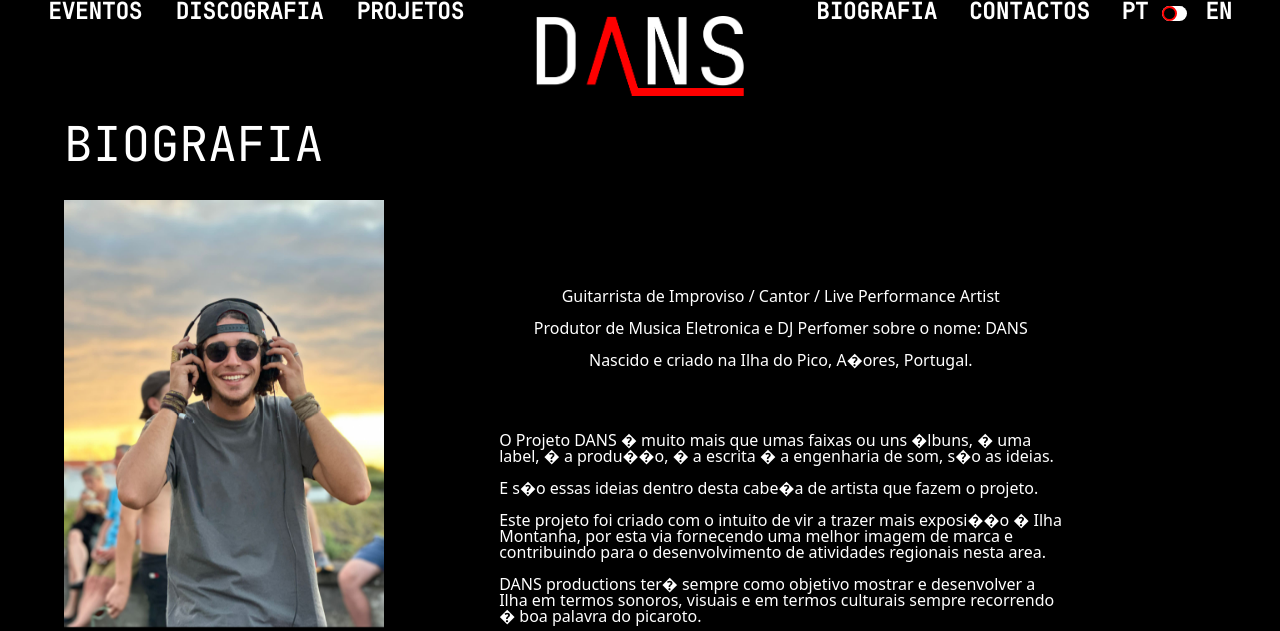
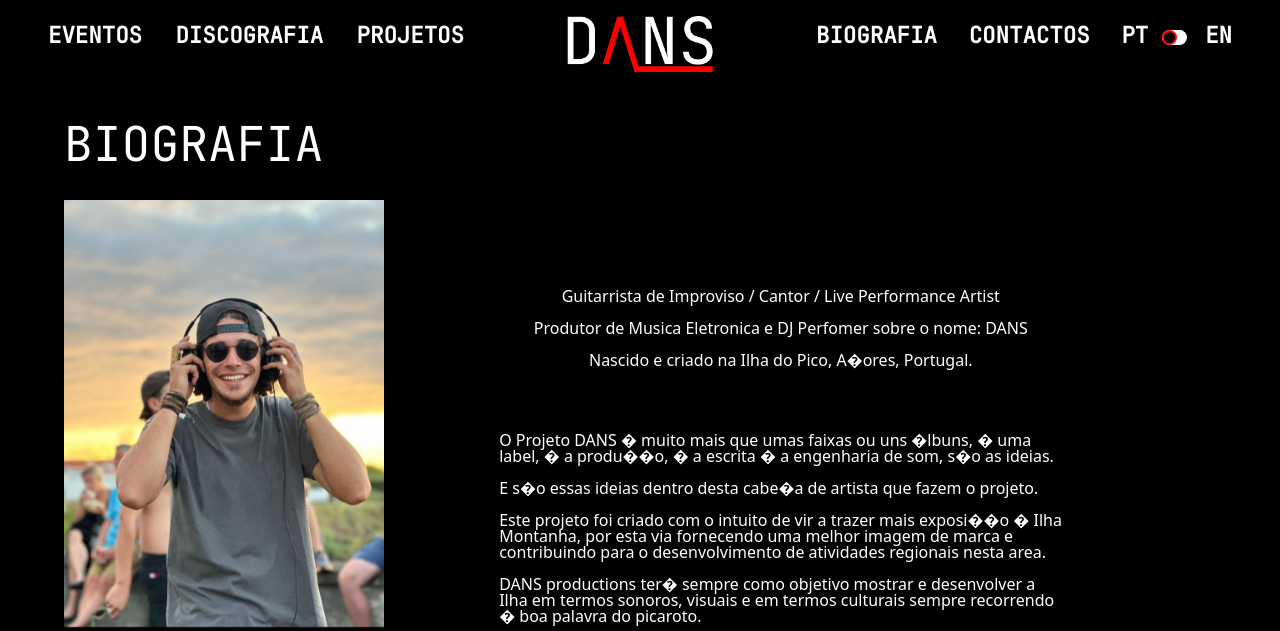
Before and after one commit to DansProductions/dansproductions.github.io, a plain HTML site: page biografia.html in a window 1280 px wide. Shown: the top 631 px of the page. Drawn offline with nearby package versions, Linux system fonts and the light colour scheme; a script that the page names is missing; a web font is replaced by a local one.

Commit message:
Update bio.css

```diff
--- a/bio.css
+++ b/bio.css
@@ -3,6 +3,30 @@
     src: url('JetBrainsMono-Regular.woff2') format('woff2');
 }
 
+@media screen and (min-width:520px){
+header {
+    position: fixed;
+    width: 100%;
+    top: 0;
+    height: 10vh;
+    background: none !important;
+    padding: 1.5rem 0 0 0 !important;
+    transition: ease-in-out 200ms;
+    z-index: 900;
+}
+
+.logo {
+    position: fixed;
+    top: 1rem;
+    left: 50%;
+    transform: translate(-50%,0);
+    height: 7vh !important;
+    width: min-content;
+    z-index: 990;
+    transition: ease-in-out 200ms;
+    //border: blue 1px solid;
+}
+}
 span, li {
     color: white;
     font-family: JetBrainsMono;
```
